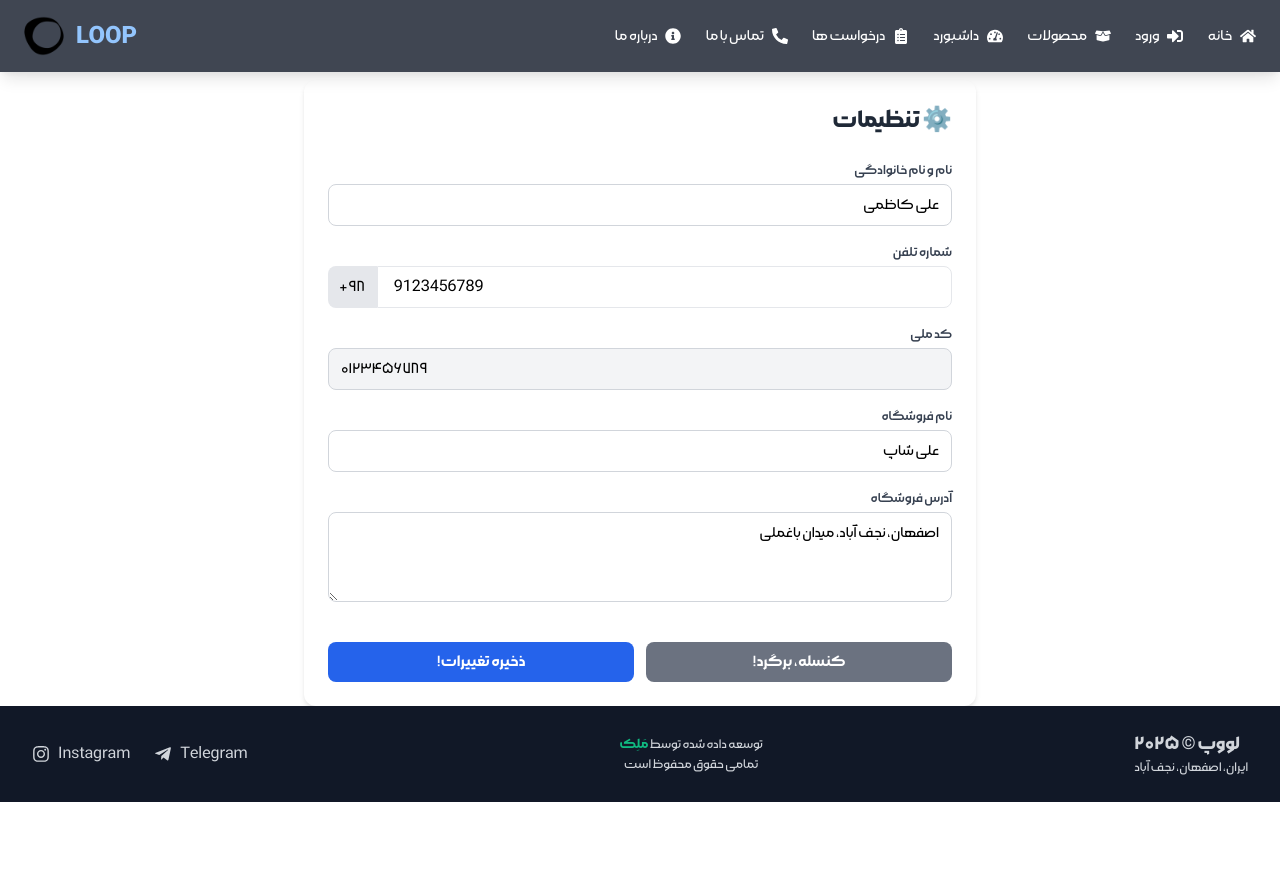
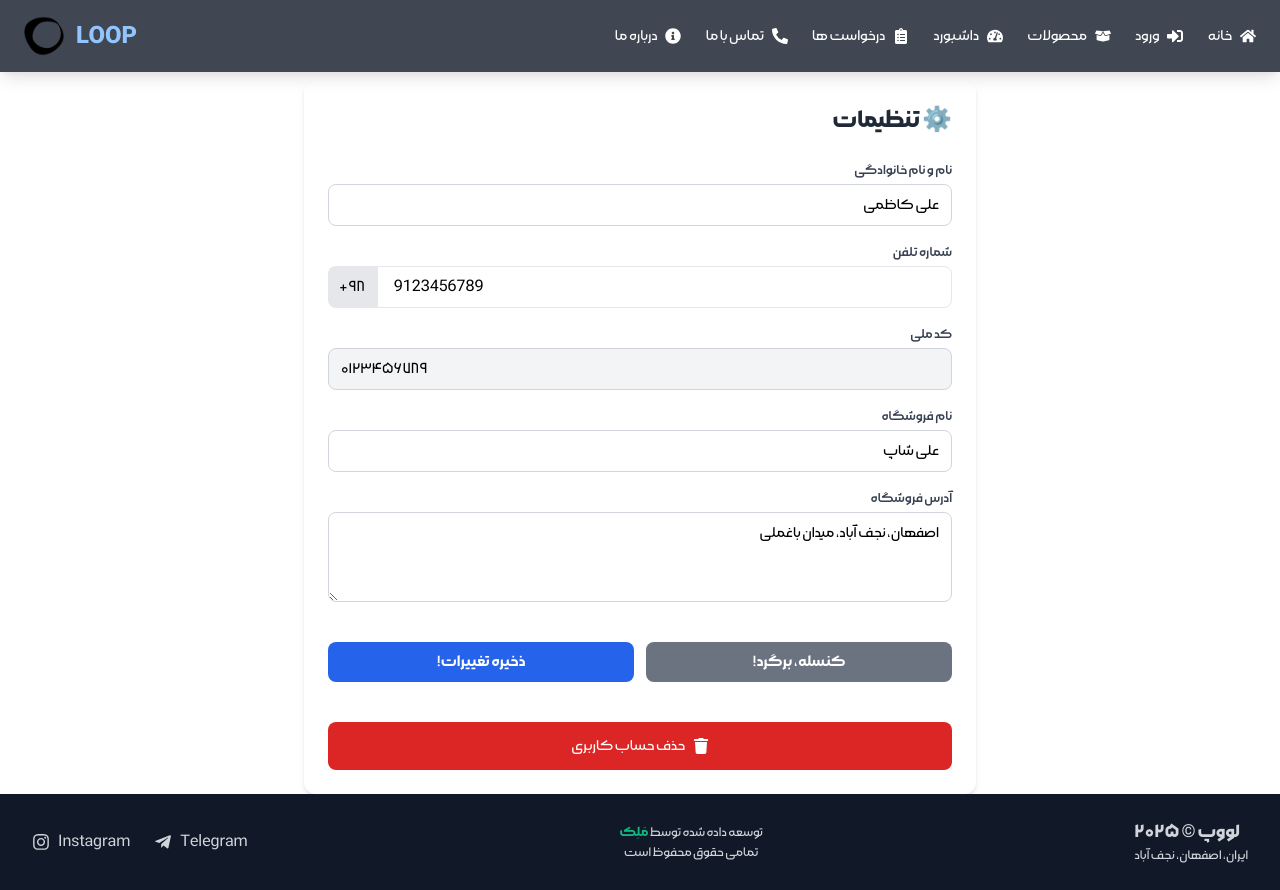
Before and after one commit to mohammadmalekzadeh/loop-ui, a React (Create React App) app: page /dashboard/settings in a window 1280 px wide. Before the commit the page ends 802 px from the top, so only its background shows below. Built offline with nearby package versions, Linux system fonts and the light colour scheme.

Commit message:
Update delete account button

```diff
--- a/src/pages/dashboard/Dashboard.js
+++ b/src/pages/dashboard/Dashboard.js
@@ -191,14 +191,6 @@ export default function Dashboard() {
             </div>
           ) : null}
         </div>
-
-        {/* Delete Account Button */}
-        <div className="mt-10 flex justify-center right-farsi">
-          <button className="flex items-center gap-2 px-6 py-3 bg-red-600 text-white rounded-lg hover:bg-red-700 transition">
-            <FaTrash />
-            حذف حساب کاربری
-          </button>
-        </div>
       </main>
       <AddProductModal isOpen={isModalOpen} onClose={() => setIsModalOpen(false)} />
     </div>
--- a/src/pages/dashboard/Settings.js
+++ b/src/pages/dashboard/Settings.js
@@ -1,6 +1,6 @@
 import React, { useState } from "react";
 import { Link } from "react-router-dom";
-import { FaHome } from "react-icons/fa";
+import { FaHome, FaTrash } from "react-icons/fa";
 import { enToFaNum, faToEnNum } from "../../utlis/NumConvertor";
 
 // Mock data برای تست
@@ -123,6 +123,13 @@ export default function Settings({ user = mockUserVendor }) {
           </button>
         </div>
       </form>
+      {/* Delete Account Button */}
+        <div className="mt-10 flex justify-center right-farsi">
+          <button className="flex items-center justify-center w-screen gap-2 px-6 py-3 bg-red-600 text-white rounded-lg hover:bg-red-700 transition">
+            <FaTrash />
+            حذف حساب کاربری
+          </button>
+        </div>
     </div>
   );
 }
```
